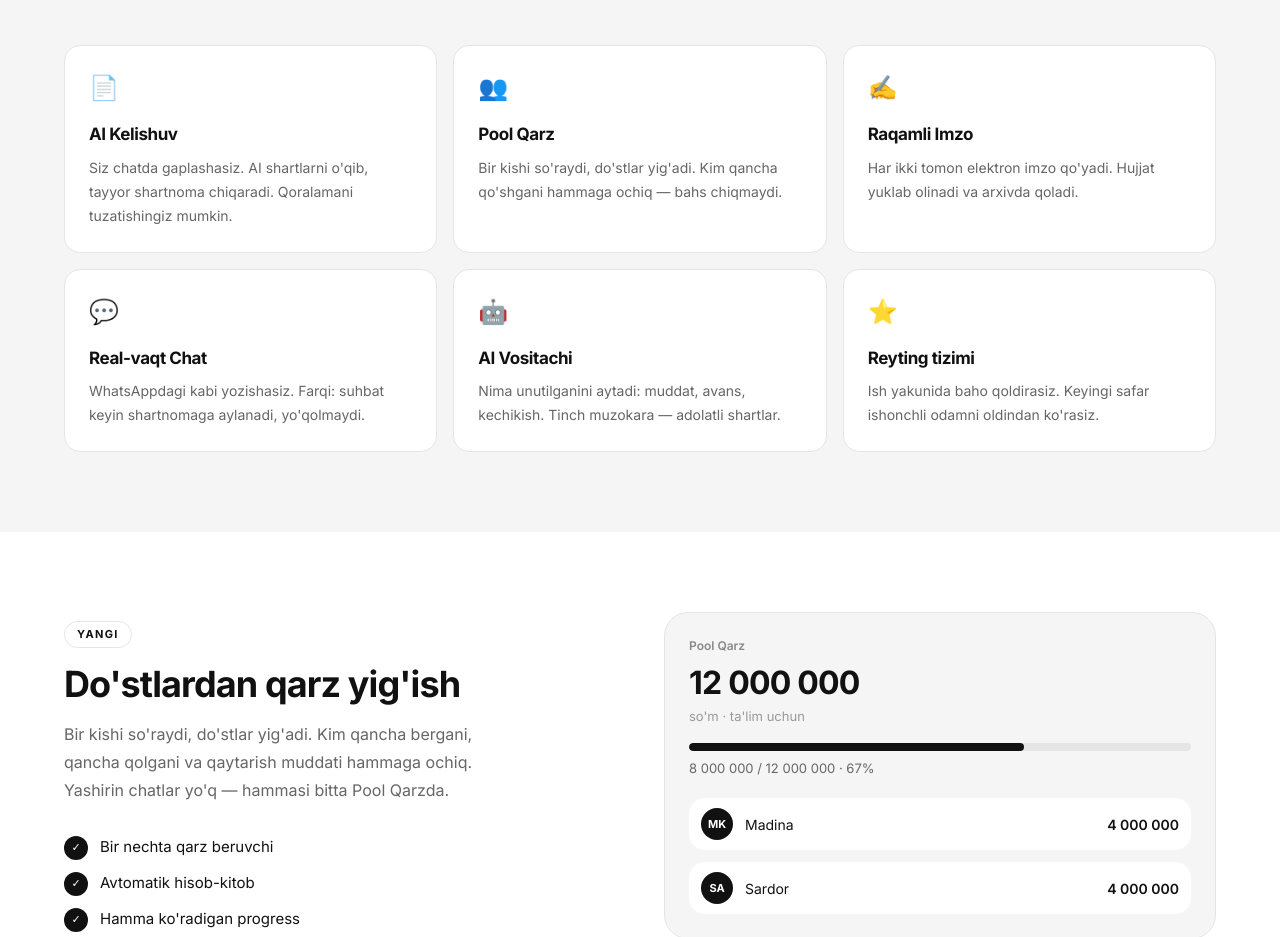
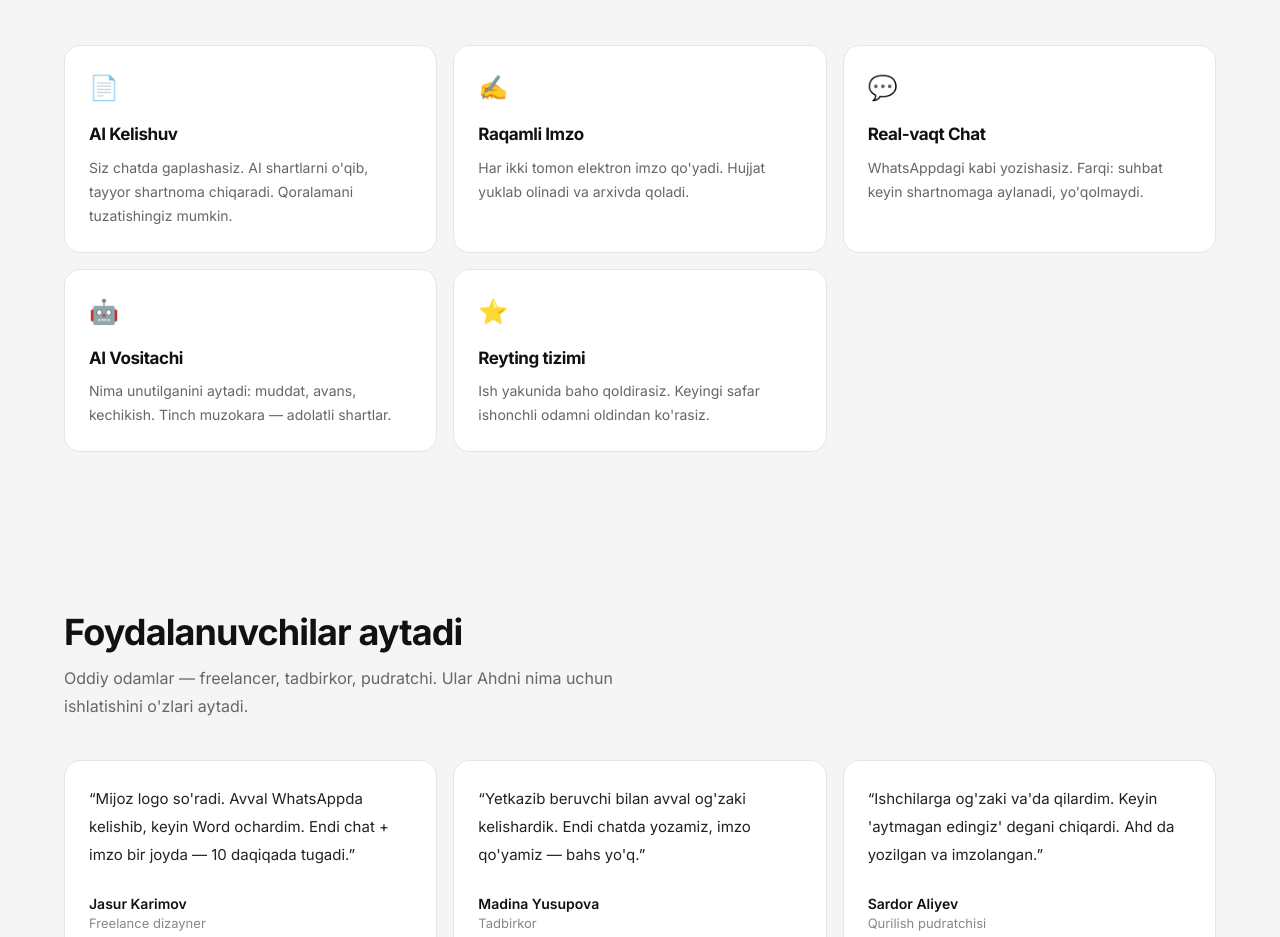
Before and after one commit to Maxmudip/ahd, a Next.js app: page / in a window 1280 px wide. Shown: the part 1863-2800 px from the top of the page. Built offline with nearby package versions, Linux system fonts and the light colour scheme.

Commit message:
Remove Pool Qarz from landing page

```diff
--- a/app/page.tsx
+++ b/app/page.tsx
@@ -7,7 +7,6 @@ const NAV = [
   { href: "#muammo", label: "Muammo" },
   { href: "#qanday", label: "Qanday ishlaydi" },
   { href: "#xususiyatlar", label: "Xususiyatlar" },
-  { href: "#pool-qarz", label: "Pool Qarz" },
   { href: "#narxlar", label: "Narxlar" },
 ];
 
@@ -192,11 +191,6 @@ export default function HomePage() {
                 body: "Siz chatda gaplashasiz. AI shartlarni o'qib, tayyor shartnoma chiqaradi. Qoralamani tuzatishingiz mumkin.",
               },
               {
-                icon: "👥",
-                title: "Pool Qarz",
-                body: "Bir kishi so'raydi, do'stlar yig'adi. Kim qancha qo'shgani hammaga ochiq — bahs chiqmaydi.",
-              },
-              {
                 icon: "✍️",
                 title: "Raqamli Imzo",
                 body: "Har ikki tomon elektron imzo qo'yadi. Hujjat yuklab olinadi va arxivda qoladi.",
@@ -229,32 +223,6 @@ export default function HomePage() {
         </div>
       </section>
 
-      <section id="pool-qarz" className="scroll-mt-16 bg-white px-5 py-20">
-        <div className="mx-auto grid max-w-6xl items-center gap-12 lg:grid-cols-2">
-          <div>
-            <span className="inline-flex rounded-full border border-[#ddd] px-3 py-1 text-[11px] font-bold tracking-[0.12em]">
-              YANGI
-            </span>
-            <h2 className="mt-4 text-3xl font-bold tracking-tight sm:text-4xl">Do&apos;stlardan qarz yig&apos;ish</h2>
-            <p className="mt-4 max-w-md text-[16px] leading-7 text-[#666]">
-              Bir kishi so&apos;raydi, do&apos;stlar yig&apos;adi. Kim qancha bergani, qancha qolgani va qaytarish muddati
-              hammaga ochiq. Yashirin chatlar yo&apos;q — hammasi bitta Pool Qarzda.
-            </p>
-            <ul className="mt-8 space-y-3">
-              {["Bir nechta qarz beruvchi", "Avtomatik hisob-kitob", "Hamma ko'radigan progress"].map((point) => (
-                <li key={point} className="flex items-center gap-3 text-[15px]">
-                  <span className="flex h-6 w-6 items-center justify-center rounded-full bg-[#111] text-[11px] text-white">
-                    ✓
-                  </span>
-                  {point}
-                </li>
-              ))}
-            </ul>
-          </div>
-          <PoolCard />
-        </div>
-      </section>
-
       <section className="px-5 py-20">
         <div className="mx-auto max-w-6xl">
           <h2 className="text-3xl font-bold tracking-tight sm:text-4xl">Foydalanuvchilar aytadi</h2>
@@ -269,7 +237,7 @@ export default function HomePage() {
                 role: "Freelance dizayner",
               },
               {
-                text: "Oilaviy yig'imda kim qancha bergani aralashib ketardi. Pool Qarz hammaga ochiq ko'rsatadi. Bahs yo'q.",
+                text: "Yetkazib beruvchi bilan avval og'zaki kelishardik. Endi chatda yozamiz, imzo qo'yamiz — bahs yo'q.",
                 name: "Madina Yusupova",
                 role: "Tadbirkor",
               },
@@ -418,11 +386,6 @@ export default function HomePage() {
                   </a>
                 </li>
                 <li>
-                  <a href="#pool-qarz" className="text-[14px] text-[#666] hover:text-[#111]">
-                    Pool Qarz
-                  </a>
-                </li>
-                <li>
                   <a href="#narxlar" className="text-[14px] text-[#666] hover:text-[#111]">
                     Narxlar
                   </a>
@@ -471,31 +434,3 @@ export default function HomePage() {
     </div>
   );
 }
-
-function PoolCard() {
-  return (
-    <div className="rounded-3xl border border-[#e5e5e5] bg-[#f5f5f5] p-6">
-      <p className="text-[12px] font-semibold text-[#888]">Pool Qarz</p>
-      <p className="mt-1 text-[32px] font-bold tracking-tight">12 000 000</p>
-      <p className="text-[13px] text-[#999]">so&apos;m · ta&apos;lim uchun</p>
-      <div className="mt-4 h-2 overflow-hidden rounded-full bg-[#e5e5e5]">
-        <div className="h-full w-2/3 rounded-full bg-[#111]" />
-      </div>
-      <p className="mt-2 text-[13px] text-[#666]">8 000 000 / 12 000 000 · 67%</p>
-      <div className="mt-5 space-y-3">
-        {[
-          ["MK", "Madina", "4 000 000"],
-          ["SA", "Sardor", "4 000 000"],
-        ].map(([ini, name, sum]) => (
-          <div key={name} className="flex items-center gap-3 rounded-2xl bg-white px-3 py-2.5">
-            <span className="flex h-8 w-8 items-center justify-center rounded-full bg-[#111] text-[11px] font-bold text-white">
-              {ini}
-            </span>
-            <span className="flex-1 text-[14px]">{name}</span>
-            <span className="text-[14px] font-semibold">{sum}</span>
-          </div>
-        ))}
-      </div>
-    </div>
-  );
-}
```
